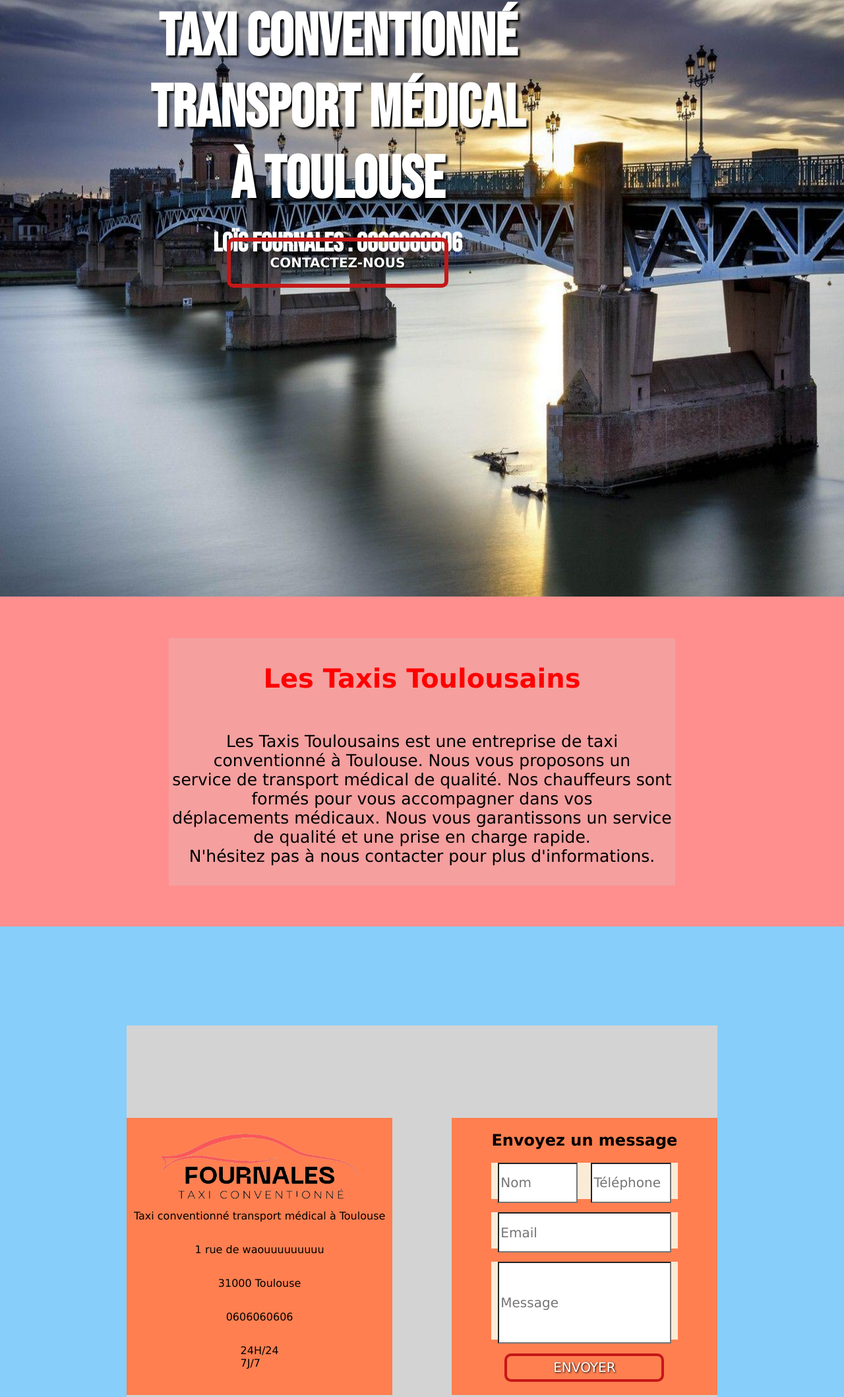
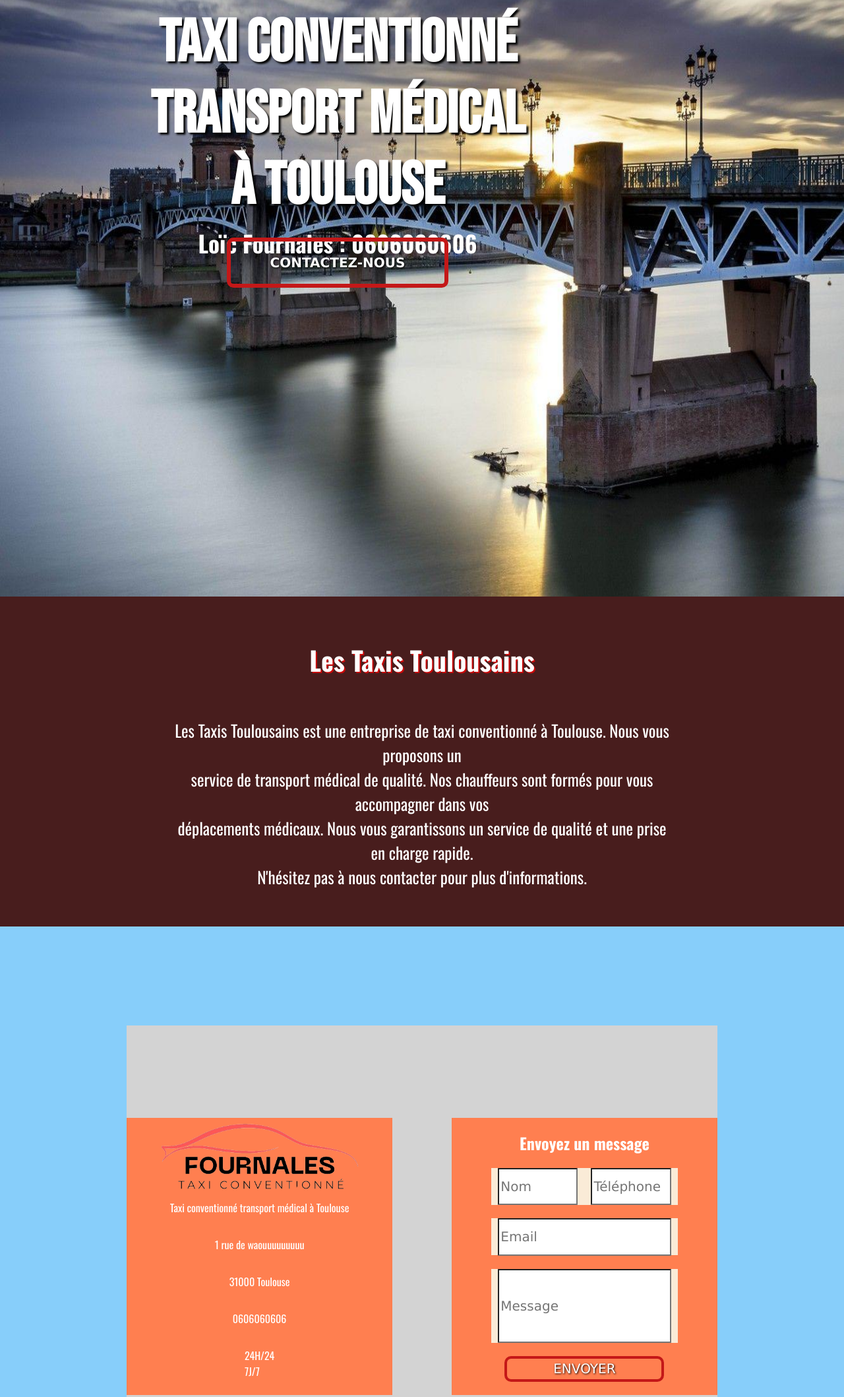
Before and after one commit to tonyfournales/TaxisToulousains, a plain HTML site: page pages/index.html in a window 1280 px wide. Shown: the part 346-2463 px from the top of the page at 66% size. Drawn offline with nearby package versions, Linux system fonts and the light colour scheme; a web font is replaced by a local one.

Commit message:
[add] | design nav, design diapo, animation pour le boutton du diapo

```diff
--- a/css/basic.css
+++ b/css/basic.css
@@ -14,7 +14,7 @@ nav
 
 footer
 {
-    background-color: lightcoral;
+    background-color: rgb(72, 29, 29);
     width: 100%;
     height: 150px;
 }
--- a/css/contact.css
+++ b/css/contact.css
@@ -1,3 +1,5 @@
+@import url('https://fonts.googleapis.com/css2?family=Bebas+Neue&family=Bungee&family=Jaro:opsz@6..72&family=Oswald:wght@200..700&display=swap');
+
 #contact-section
 {
     display: flex;
@@ -46,7 +48,7 @@
     justify-content: center;
     background-color: antiquewhite;
     width: 70%;
-    height: 14%;
+    height: 20%;
     margin-bottom: 5%;
 }
 
@@ -56,7 +58,7 @@
     justify-content: center;
     background-color: antiquewhite;
     width: 70%;
-    height: 14%;
+    height: 20%;
     margin-bottom: 5%;
 }
 
@@ -66,7 +68,7 @@
     justify-content: center;
     background-color: antiquewhite;
     width: 70%;
-    height: 30%;
+    height: 40%;
     margin-bottom: 5%;
 }
 
@@ -82,6 +84,8 @@
 .line-title
 {
     font-family: Verdana, Geneva, Tahoma, sans-serif;
+    font-family: "Oswald", sans-serif;
+    color: white;
 }
 
 .line-contact-1
@@ -89,7 +93,7 @@
     font-family: Verdana, Geneva, Tahoma, sans-serif;
     font-size: 20px;
     width: 100%;
-    height: 100%;
+    height: 90%;
     border-radius: 1px;
 }
 
@@ -100,7 +104,7 @@
     display: flex;
     color: black;
     width: 100%;
-    height: 100%;
+    height: 90%;
     margin-bottom: 2%;
     border-radius: 1px;
 }
@@ -111,7 +115,7 @@
     font-size: 20px;
     color: black;
     width: 100%;
-    height: 100%;
+    height: 95%;
     margin-bottom: 2%;
     border-radius: 1px;
 }
--- a/css/diapo.css
+++ b/css/diapo.css
@@ -1,4 +1,25 @@
 @import url('https://fonts.googleapis.com/css2?family=Bebas+Neue&family=Bungee&family=Jaro:opsz@6..72&display=swap');
+@import url('https://fonts.googleapis.com/css2?family=Bebas+Neue&family=Bungee&family=Jaro:opsz@6..72&family=Oswald:wght@200..700&display=swap');
+
+@keyframes slide {
+    0%, 49.9% {
+        background-image: url('../img/b.jpg');
+        background-position: 0% 0;
+    }
+    50%, 99.9% {
+        background-image: url('../img/b.jpg');
+        background-position: 0% 0;
+    }
+}
+
+@keyframes pulse {
+    0% {
+      box-shadow: 0 0 0 0 rgb(196, 24, 24);
+    }
+    100% {
+      box-shadow: 0 0 0 2em transparent;
+    }
+}
 
 #diapo-section
 {
@@ -17,18 +38,6 @@
     background-repeat: no-repeat;
     animation: slide 10s linear infinite;
 }
-
-@keyframes slide {
-    0%, 49.9% {
-        background-image: url('../img/b.jpg');
-        background-position: 0% 0;
-    }
-    50%, 99.9% {
-        background-image: url('../img/b.jpg');
-        background-position: 0% 0;
-    }
-}
-
 
 #box-diapo-info
 {
@@ -74,7 +83,7 @@
     font-size: 90px;
     width: 100%;
     height: 100%;
-    margin-bottom: 3%;
+    margin-bottom: 1%;
     text-shadow: black 3px 3px 3px;
 }
 
@@ -85,13 +94,13 @@
     align-items: center;
     text-align: center;
     color: white;
-    font-family: "Bebas Neue", sans-serif;
-    font-size: 40px;
+    font-family: "Oswald", sans-serif;
+    font-size: 35px;
     width: 90%;
     height: 20%;
+    margin-bottom: 4%;
     margin-top: 0;
 }
-
 
 .button-info
 {
@@ -106,30 +115,16 @@
     border-radius: 10px;
     width: 100%;
     height: 100%;
-    padding-top: 20px;
-    padding-bottom: 20px;
-    padding-left: 60px;
-    padding-right: 60px;
+    padding: 20px 60px;
     text-shadow: black 1px 1px 3px;
+    transition: color 0.25s, border-color 0.25s;
 }
 
-.button-info:hover
+.button-info:hover, .button-info:focus
 {
-    display: flex;
-    justify-content: center;
-    align-items: center;
-    background-color: rgb(196, 24, 24);
-    color: white;
-    font-family: Verdana, Geneva, Tahoma, sans-serif;
-    font-size: 20px;
-    border: solid 5px rgb(196, 24, 24);
-    border-radius: 10px;
-    width: 100%;
-    height: 100%;
-    padding-top: 20px;
-    padding-bottom: 20px;
-    padding-left: 60px;
-    padding-right: 60px;
+    color: #fff;
+    border-color: rgb(160, 44, 44);
+    animation: pulse 1s;
 }
 
 .none
--- a/css/nav.css
+++ b/css/nav.css
@@ -1,9 +1,11 @@
+@import url('https://fonts.googleapis.com/css2?family=Bebas+Neue&family=Bungee&family=Jaro:opsz@6..72&family=Oswald:wght@200..700&display=swap');
+
 #nav-section
 {
     display: flex;
     justify-content: center;
     align-items: center;
-    background-color: rgb(70, 39, 39);
+    background-color: rgb(42, 23, 23);
     width: 100%;
     height: 150px;
     position: fixed;
@@ -36,8 +38,8 @@
 
 .nav-button-right
 {
-    font-family: Verdana, Geneva, Tahoma, sans-serif;
-    font-size: 25px;
+    font-family: "Oswald", sans-serif;
+    font-size: 30px;
     background-color: transparent;
     color: white;
     border-color: transparent;
@@ -47,8 +49,8 @@
 
 .nav-button-right:hover
 {
-    font-family: Verdana, Geneva, Tahoma, sans-serif;
-    font-size: 25px;
+    font-family: "Oswald", sans-serif;
+    font-size: 31px;
     background-color: transparent;
     border: none;
     border-bottom: solid 5px;
--- a/css/pres.css
+++ b/css/pres.css
@@ -1,9 +1,11 @@
+@import url('https://fonts.googleapis.com/css2?family=Bebas+Neue&family=Bungee&family=Jaro:opsz@6..72&family=Oswald:wght@200..700&display=swap');
+
 #pres-section
 {
     display: flex;
     justify-content: center;
     align-items: center;
-    background-color: rgba(255, 0, 0, 0.438);
+    background-color: rgb(72, 29, 29);
     width: 100%;
     height: 500px;
 }
@@ -14,7 +16,6 @@
     justify-content: center;
     align-items: center;
     flex-direction: column;
-    background-color: rgba(211, 211, 211, 0.232);
     width: 60%;
     height: 75%;
 }
@@ -23,7 +24,9 @@
 {
     font-family: Verdana, Geneva, Tahoma, sans-serif;
     font-size: 40px;
-    color: red;
+    color: white;
+    font-family: "Oswald", sans-serif;
+    text-shadow: rgba(255, 0, 0, 0.705) 2px 2px;
 }
 
 .pres-2
@@ -32,5 +35,6 @@
     text-align: center;
     font-family: Verdana, Geneva, Tahoma, sans-serif;
     font-size: 25px;
-    color: black;
+    font-family: "Oswald", sans-serif;
+    color: white;
 }
```
